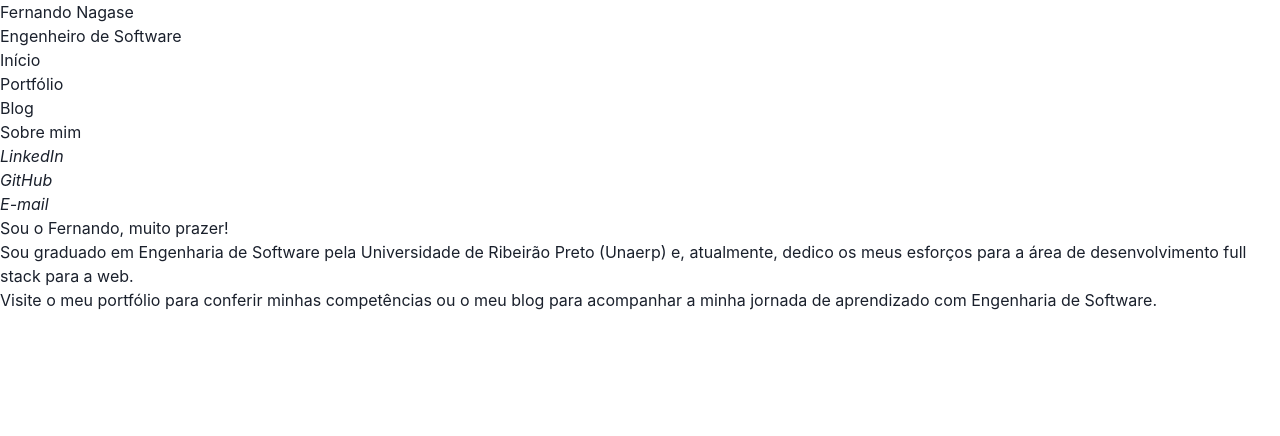
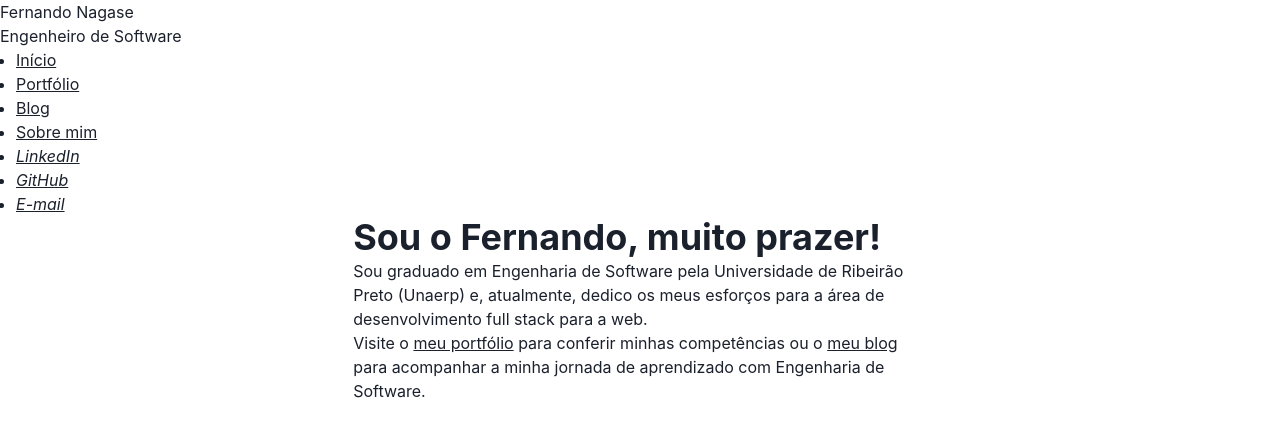
Before and after one commit to fernandonagase/ngsfer.com, a Next.js app: page / in a window 1280 px wide. Shown: the top 436 px of the page. Built offline with nearby package versions, Linux system fonts and the light colour scheme.

Commit message:
use Chakra UI components to structure current home page

```diff
--- a/components/ContactMe/index.tsx
+++ b/components/ContactMe/index.tsx
@@ -1,19 +1,28 @@
+import { Link, ListItem, UnorderedList } from '@chakra-ui/react'
+
 export default function ContactMe() {
     return (
         <address>
-            <ul>
-                <li>
-                    <a href="https://linkedin.com/in/fernandonagase">
+            <UnorderedList>
+                <ListItem>
+                    <Link
+                        href="https://linkedin.com/in/fernandonagase"
+                        isExternal
+                    >
                         LinkedIn
-                    </a>
-                </li>
-                <li>
-                    <a href="https://github.com/fernandonagase">GitHub</a>
-                </li>
-                <li>
-                    <a href="mailto:fernando@ngsfer.com">E-mail</a>
-                </li>
-            </ul>
+                    </Link>
+                </ListItem>
+                <ListItem>
+                    <Link href="https://github.com/fernandonagase" isExternal>
+                        GitHub
+                    </Link>
+                </ListItem>
+                <ListItem>
+                    <Link href="mailto:fernando@ngsfer.com" isExternal>
+                        E-mail
+                    </Link>
+                </ListItem>
+            </UnorderedList>
         </address>
     )
 }
--- a/components/SiteNavigation/index.tsx
+++ b/components/SiteNavigation/index.tsx
@@ -1,22 +1,31 @@
-import Link from 'next/link'
+import { Link, ListItem, UnorderedList } from '@chakra-ui/react'
+import NextLink from 'next/link'
 
 export default function SiteNavigation() {
     return (
         <nav>
-            <ul>
-                <li>
-                    <Link href="/">Início</Link>
-                </li>
-                <li>
-                    <Link href="/portfolio">Portfólio</Link>
-                </li>
-                <li>
-                    <Link href="/blog">Blog</Link>
-                </li>
-                <li>
-                    <Link href="/sobre">Sobre mim</Link>
-                </li>
-            </ul>
+            <UnorderedList>
+                <ListItem>
+                    <Link href="/" as={NextLink}>
+                        Início
+                    </Link>
+                </ListItem>
+                <ListItem>
+                    <Link href="/portfolio" as={NextLink}>
+                        Portfólio
+                    </Link>
+                </ListItem>
+                <ListItem>
+                    <Link href="/blog" as={NextLink}>
+                        Blog
+                    </Link>
+                </ListItem>
+                <ListItem>
+                    <Link href="/sobre" as={NextLink}>
+                        Sobre mim
+                    </Link>
+                </ListItem>
+            </UnorderedList>
         </nav>
     )
 }
--- a/components/layout/Header/index.tsx
+++ b/components/layout/Header/index.tsx
@@ -1,3 +1,5 @@
+import { Text } from '@chakra-ui/react'
+
 import ContactMe from '@/components/ContactMe'
 import SiteNavigation from '@/components/SiteNavigation'
 
@@ -5,8 +7,8 @@ export default function Header() {
     return (
         <header>
             <div>
-                <p>Fernando Nagase</p>
-                <p>Engenheiro de Software</p>
+                <Text>Fernando Nagase</Text>
+                <Text>Engenheiro de Software</Text>
             </div>
             <SiteNavigation />
             <ContactMe />
--- a/pages/_app.tsx
+++ b/pages/_app.tsx
@@ -1,11 +1,12 @@
+import { ChakraProvider } from '@chakra-ui/react'
 import type { AppProps } from 'next/app'
 
 import Layout from '@/components/layout/Layout'
-import { ChakraProvider } from '@chakra-ui/react'
+import theme from '@/theme'
 
 export default function App({ Component, pageProps }: AppProps) {
     return (
-        <ChakraProvider>
+        <ChakraProvider theme={theme}>
             <Layout>
                 <Component {...pageProps} />
             </Layout>
--- a/pages/index.tsx
+++ b/pages/index.tsx
@@ -1,5 +1,6 @@
+import { Text, Link, Heading, Container } from '@chakra-ui/react'
 import Head from 'next/head'
-import Link from 'next/link'
+import NextLink from 'next/link'
 
 export default function Home() {
     return (
@@ -8,20 +9,29 @@ export default function Home() {
                 <title>Início - Fernando Nagase</title>
             </Head>
 
-            <h1>Sou o Fernando, muito prazer!</h1>
-            <p>
-                Sou graduado em Engenharia de Software pela Universidade de
-                Ribeirão Preto (Unaerp) e, atualmente, dedico os meus esforços
-                para a área de desenvolvimento full stack para a web.
-            </p>
-            <nav>
-                <p>
-                    Visite o <Link href="/portfolio">meu portfólio</Link> para
-                    conferir minhas competências ou o{' '}
-                    <Link href="/blog">meu blog</Link> para acompanhar a minha
-                    jornada de aprendizado com Engenharia de Software.
-                </p>
-            </nav>
+            <Container>
+                <Heading as="h1">Sou o Fernando, muito prazer!</Heading>
+                <Text>
+                    Sou graduado em Engenharia de Software pela Universidade de
+                    Ribeirão Preto (Unaerp) e, atualmente, dedico os meus
+                    esforços para a área de desenvolvimento full stack para a
+                    web.
+                </Text>
+                <nav>
+                    <Text>
+                        Visite o{' '}
+                        <Link href="/portfolio" as={NextLink}>
+                            meu portfólio
+                        </Link>{' '}
+                        para conferir minhas competências ou o{' '}
+                        <Link href="/blog" as={NextLink}>
+                            meu blog
+                        </Link>{' '}
+                        para acompanhar a minha jornada de aprendizado com
+                        Engenharia de Software.
+                    </Text>
+                </nav>
+            </Container>
         </>
     )
 }
--- /dev/null
+++ b/theme/components/link.ts
@@ -0,0 +1,12 @@
+import { defineStyleConfig } from '@chakra-ui/react'
+
+export default defineStyleConfig({
+    variants: {
+        underline: {
+            textDecoration: 'underline',
+        },
+    },
+    defaultProps: {
+        variant: 'underline',
+    },
+})
--- /dev/null
+++ b/theme/index.ts
@@ -0,0 +1,10 @@
+import { extendTheme } from '@chakra-ui/react'
+import Link from './components/link'
+
+const overrides = {
+    components: {
+        Link,
+    },
+}
+
+export default extendTheme(overrides)
```
